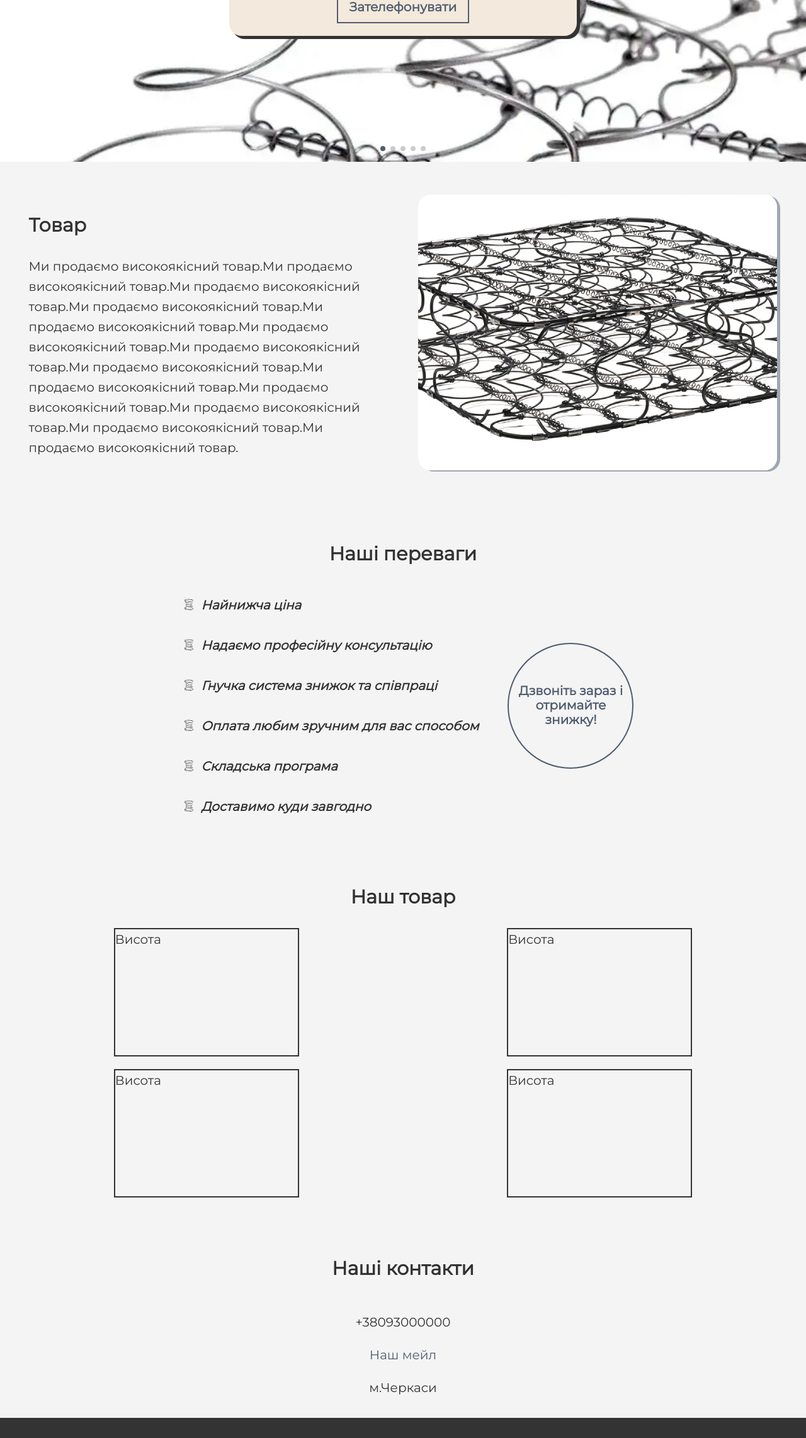
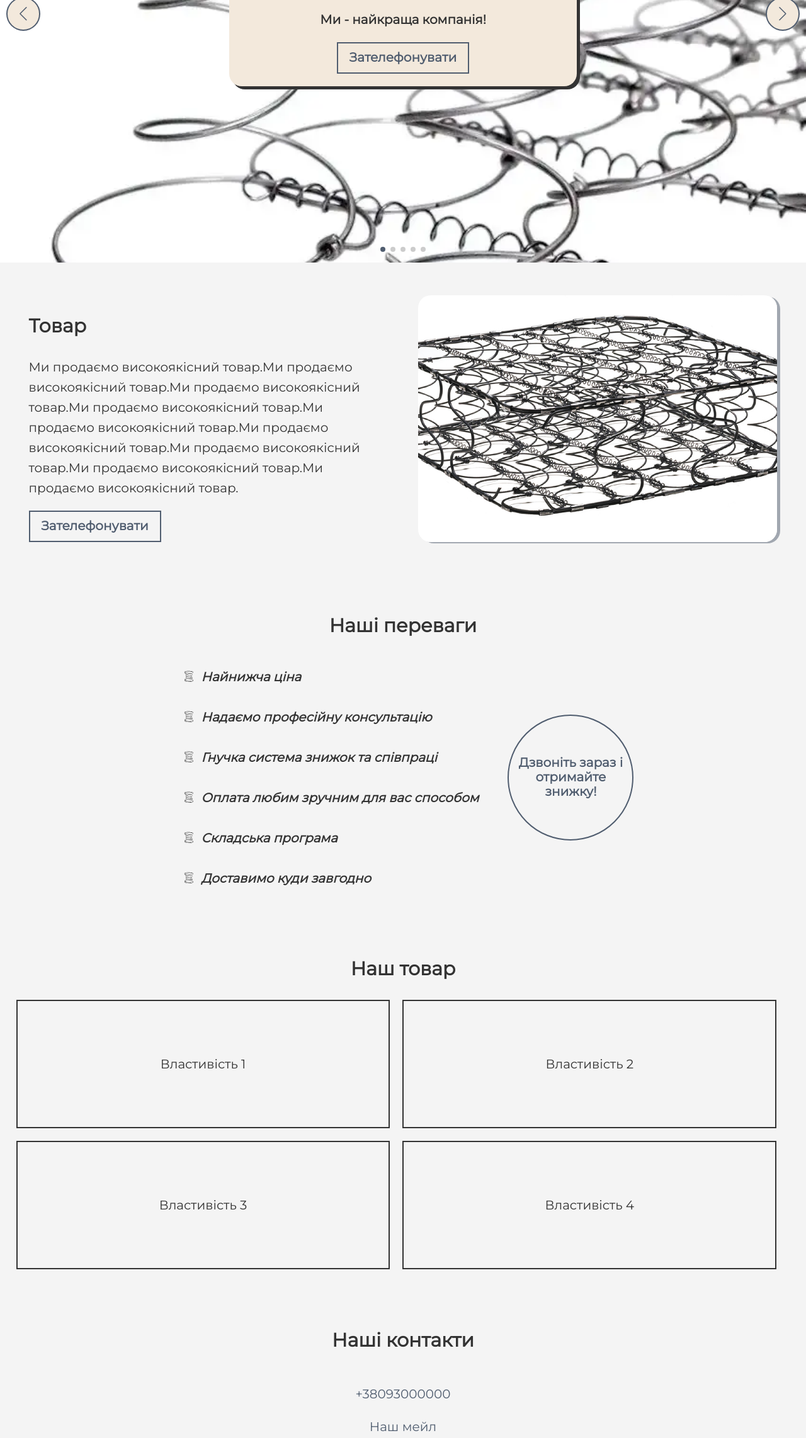
Before and after one commit to VladSmaug/coil-website, a website: page index.html in a window 1280 px wide. Shown: the part 516-2800 px from the top of the page at 63% size. Drawn offline with nearby package versions, Linux system fonts and the light colour scheme.

Commit message:
Desktop demo

```diff
--- a/index.html
+++ b/index.html
@@ -3,11 +3,8 @@
 <head>
   <meta charset="UTF-8">
   <meta name="viewport" content="width=device-width, initial-scale=1.0">
-  <title>Адаптивний Лендінг</title>
+  <title>Coil Website</title>
   <link rel="stylesheet" href="./css/style.css">
-  <link rel="stylesheet" href="./css/normalize.css">
-  <link rel="stylesheet" href="./css/fonts.css">
-  <link rel="stylesheet" href="https://cdn.jsdelivr.net/npm/swiper@11/swiper-bundle.min.css"/>
 </head>
 <body>
   <header class="header">
@@ -33,8 +30,7 @@
       </nav>
       <button id="button-header" class="header__btn">
         <canvas id="canvas"></canvas>
-        <hover></hover>
-        <span>Зателефонувати</span>
+        <a href="#contacts">Зателефонувати</a>
       </button>
     </div>
   </header>
@@ -51,8 +47,7 @@
                 <p>Ми - найкраща компанія!</p>
               <button id="button" class="header__btn">
                 <canvas id="canvas"></canvas>
-                <hover></hover>
-                <span>Зателефонувати</span>
+                <a href="#contacts">Зателефонувати</a>
               </button>
               </div>
           </div>
@@ -63,8 +58,7 @@
               <p>Ми - найкраща компанія!</p>
             <button id="button" class="header__btn">
               <canvas id="canvas"></canvas>
-              <hover></hover>
-              <span>Зателефонувати</span>
+              <a href="#contacts">Зателефонувати</a>
             </button>
             </div>
           </div>
@@ -75,8 +69,7 @@
               <p>Ми - найкраща компанія!</p>
             <button id="button" class="header__btn">
               <canvas id="canvas"></canvas>
-              <hover></hover>
-              <span>Зателефонувати</span>
+              <a href="#contacts">Зателефонувати</a>
             </button>
             </div>
           </div>
@@ -87,8 +80,7 @@
               <p>Ми - найкраща компанія!</p>
             <button id="button" class="header__btn">
               <canvas id="canvas"></canvas>
-              <hover></hover>
-              <span>Зателефонувати</span>
+              <a href="#contacts">Зателефонувати</a>
             </button>
             </div>
           </div>
@@ -99,8 +91,7 @@
               <p>Ми - найкраща компанія!</p>
             <button id="button" class="header__btn">
               <canvas id="canvas"></canvas>
-              <hover></hover>
-              <span>Зателефонувати</span>
+              <a href="#contacts">Зателефонувати</a>
             </button>
             </div>
           </div>
@@ -120,7 +111,11 @@
       <div class="product-block">
         <div class="product-block__info">
           <h2>Товар</h2>
-          <p>Ми продаємо високоякісний товар.Ми продаємо високоякісний товар.Ми продаємо високоякісний товар.Ми продаємо високоякісний товар.Ми продаємо високоякісний товар.Ми продаємо високоякісний товар.Ми продаємо високоякісний товар.Ми продаємо високоякісний товар.Ми продаємо високоякісний товар.Ми продаємо високоякісний товар.Ми продаємо високоякісний товар.Ми продаємо високоякісний товар.Ми продаємо високоякісний товар. </p>
+          <p>Ми продаємо високоякісний товар.Ми продаємо високоякісний товар.Ми продаємо високоякісний товар.Ми продаємо високоякісний товар.Ми продаємо високоякісний товар.Ми продаємо високоякісний товар.Ми продаємо високоякісний товар.Ми продаємо високоякісний товар.Ми продаємо високоякісний товар. </p>
+          <button id="button" class="header__btn">
+            <canvas id="canvas"></canvas>
+            <a href="#contacts">Зателефонувати</a>
+          </button>
         </div>
         <div class="product-block__img">
 
@@ -142,8 +137,7 @@
         </div>
         <button class="header__btn">
           <canvas id="canvas"></canvas>
-          <hover></hover>
-          <span>Дзвоніть зараз і отримайте знижку!</span>
+          <a href="#contacts">Дзвоніть зараз і отримайте знижку!</a>
         </button>
       </div>
     </div>
@@ -152,17 +146,17 @@
     <div class="container">
       <h2>Наш товар</h2>
       <div class="products-grid">
-        <div class="products-grid--item">Висота</div>
-        <div class="products-grid--item">Висота</div>
-        <div class="products-grid--item">Висота</div>
-        <div class="products-grid--item">Висота</div>
+        <div class="products-grid--item">Властивість 1</div>
+        <div class="products-grid--item">Властивість 2</div>
+        <div class="products-grid--item">Властивість 3</div>
+        <div class="products-grid--item">Властивість 4</div>
       </div>
     </div>
   </section>
   <section id="contacts" class="section section--contacts">
     <div class="container">
       <h2>Наші контакти</h2>
-      <div class="telephone"><a href="tel:+38093000000"></a>+38093000000</div>
+      <div class="telephone"><a href="tel:+38093000000">+38093000000</a></div>
       <div class="mail"><a href="mailto:test@gmail.com">Наш мейл</a></div>
       <div class="address">м.Черкаси</div>
     </div>
@@ -173,28 +167,28 @@
       <div class="footer__block">
         <div class="footer__block--item">
           <h3>Про нас</h3>
-          <p>Lorem ipsum dolor sit amet consectetur, adipisicing elit. Repudiandae suscipi</p>
+          <p>Тут може бути текст про вашу компанію</p>
         </div>
         <div class="footer__block--item">
-          <h3>Дод інфо</h3>
+          <h3>Додаткові посилання</h3>
           <ul>
-            <li>Інфо</li>
-            <li>Інфо</li>
+            <li>Посилання</li>
+            <li>Посилання</li>
           </ul>
         </div>
         <div class="footer__block--item">
-          <h3>Дод інфо</h3>
+          <h3>Додаткові посилання</h3>
           <ul>
-            <li>Інфо</li>
-            <li>Інфо</li>
+            <li>Посилання</li>
+            <li>Посилання</li>
           </ul>
         </div>
         <div class="footer__block--item">
           <h3>Ми в соцмережах</h3>
           <div class="social-icons">
-            <div class="facebook"></div>
-            <div class="instagram"></div>
-            <div class="youtube"></div>
+            <a href="https://www.facebook.com/"><div class="facebook"></div></a>
+            <a href="https://instagram.com/"><div class="instagram"></div></a>
+            <a href="https://www.youtube.com/"><div class="youtube"></div></a>
           </div>
         </div>
       </div>
--- a/scss/style.scss
+++ b/scss/style.scss
@@ -1,4 +1,6 @@
-
+@import url("./fonts.css");
+@import url("../css/normalize.css");
+@import url("https://cdn.jsdelivr.net/npm/swiper@11/swiper-bundle.min.css");
 
 html, body {
     height: 100%;
@@ -118,8 +120,11 @@ html, body {
           width: 100%;
         }
       }
-      span {
+       a{
         z-index: 1;
+        text-decoration: none;
+        color: inherit;
+        font-weight: bold;
       }
     }
   }
@@ -133,7 +138,7 @@ html, body {
       overflow: hidden;
       .swiper-wrapper{
         width: 100vw;
-        height: 80vh;
+        height: 800px;
         .swiper-slide {
           background-size: cover;
           background-position: 50%;
@@ -210,10 +215,10 @@ html, body {
         justify-content: space-between;
         padding: 20px;
         &__info{
-          width: 48%;
+          flex-basis: 48%;
         }
         &__img{
-          width: 48%;
+          flex-basis: 48%;
           background-image: url(../img/bonnel-mattress.jpg);
           background-size: cover;
           background-position: 50% 50%;
@@ -268,15 +273,16 @@ html, body {
         text-align: center;
       }
       .products-grid{
-        display: grid;
-        grid-template-columns: repeat(2, 1fr);
-        grid-template-rows: repeat(2, 1fr);
-        grid-column-gap: 20px;
-        grid-row-gap: 20px;
+        display: flex;
+        gap: 20px;
         justify-items: center;
+        flex-wrap: wrap;
         &--item{
-          width: 48%;
+          flex-basis: 48%;
           height: 200px;
+          display: flex;
+          justify-content: center;
+          align-items: center;
           border: 2px solid;
         }
       }
```
Also changed, not shown: css/style.css, 1 other file.
